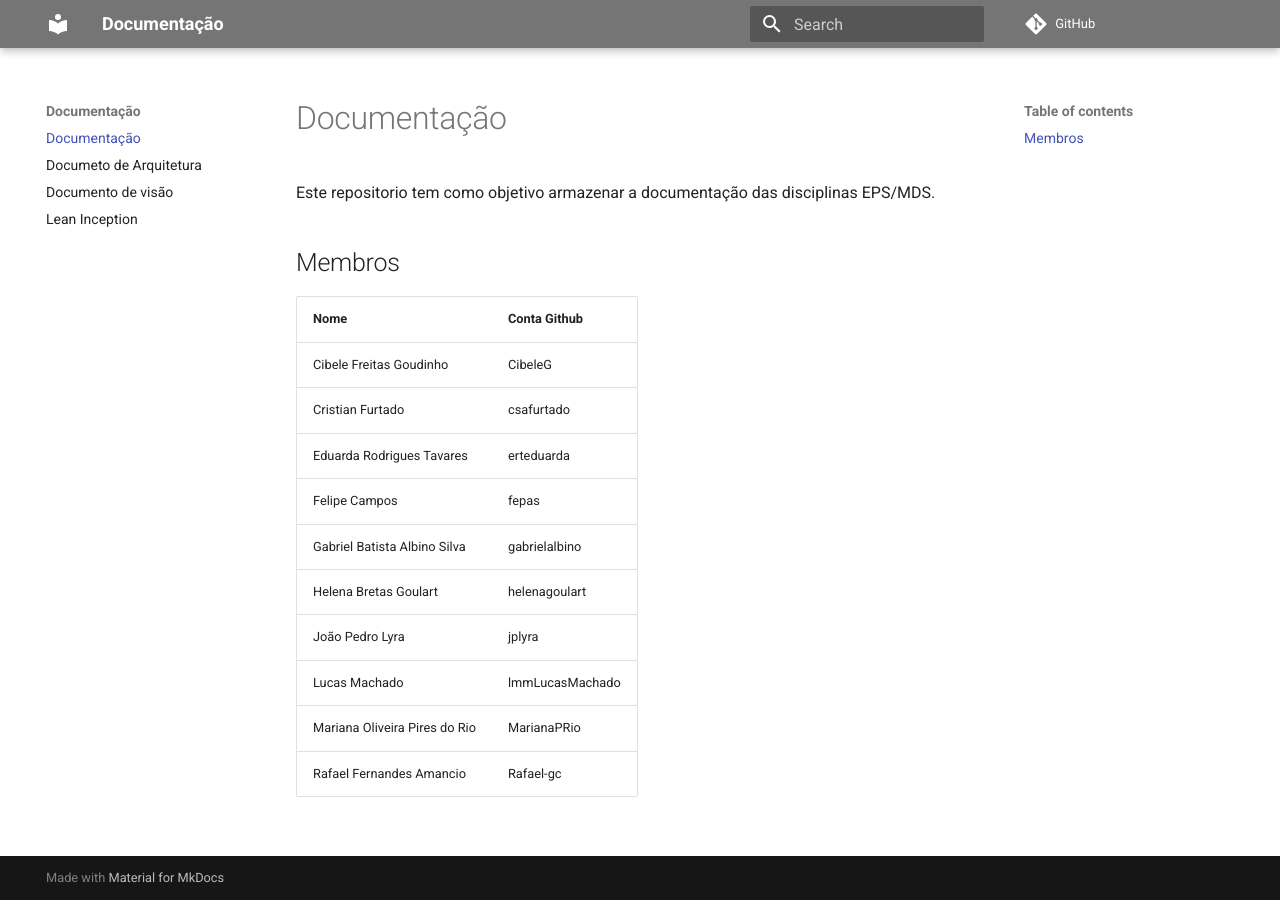
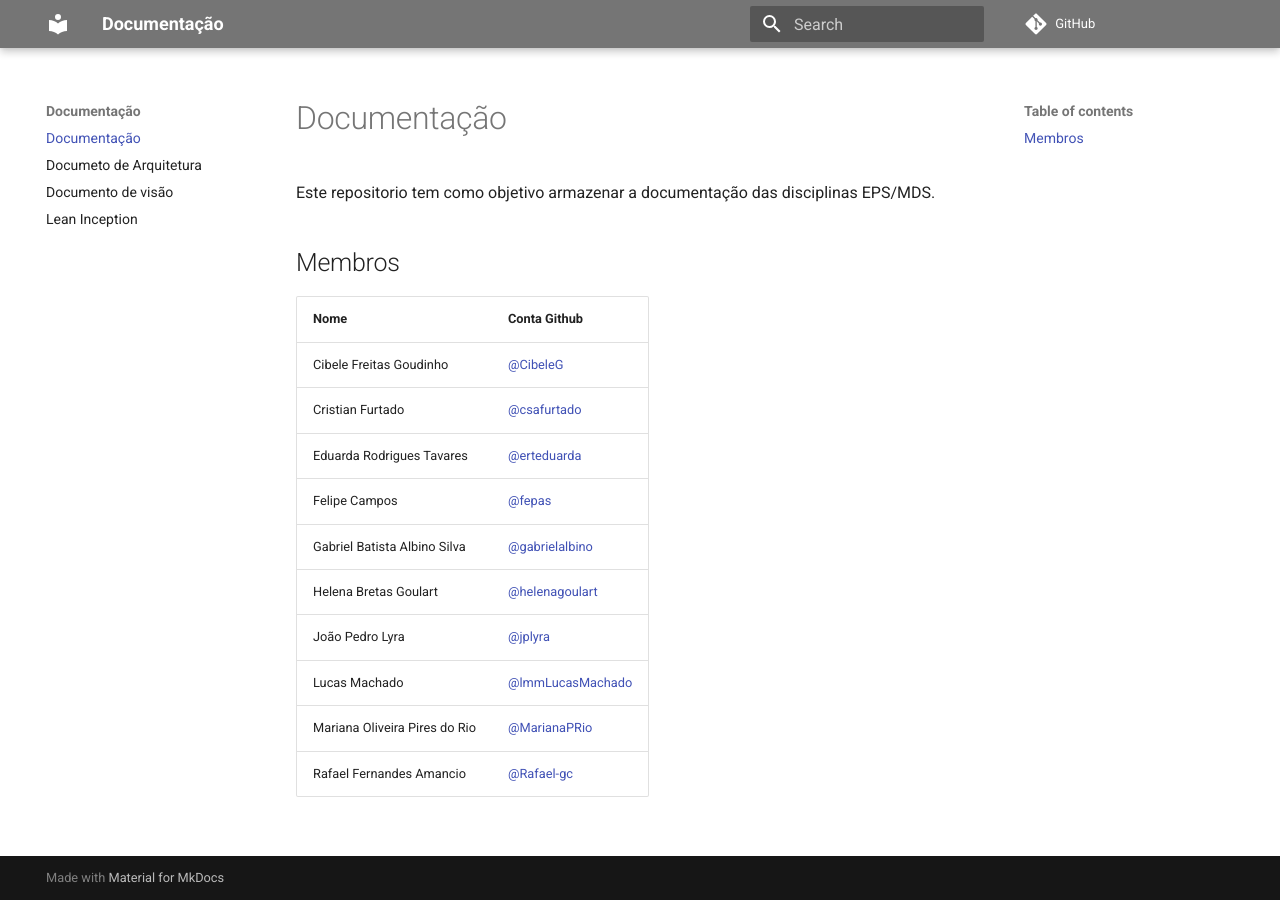
Before and after one commit to fga-eps-mds/2020-2-G6, an MkDocs documentation site: the page built from docs/index.md, in a window 1280 px wide. Built offline with MkDocs 1.6.1 and Material for MkDocs 9.7.7, drawn with Linux system fonts in a browser that asks for light colours; comment, search, counter and statistics services are not loaded; part of the change alters nothing that is shown.

```diff
--- a/docs/index.md
+++ b/docs/index.md
@@ -6,13 +6,13 @@ Este repositorio tem como objetivo armazenar a documentação das disciplinas EP
 
 | Nome | Conta Github |
 |--|--|
-| Cibele Freitas Goudinho       | CibeleG |
-| Cristian Furtado              | csafurtado |
-| Eduarda Rodrigues Tavares     | erteduarda |
-| Felipe Campos                 | fepas |
-| Gabriel Batista Albino Silva  | gabrielalbino |
-| Helena Bretas Goulart         | helenagoulart |
-| João Pedro Lyra               | jplyra |
-| Lucas Machado                 | lmmLucasMachado |
-| Mariana Oliveira Pires do Rio | MarianaPRio |
-| Rafael Fernandes Amancio      | Rafael-gc |
+| Cibele Freitas Goudinho       | [@CibeleG](https://github.com/CibeleG) |
+| Cristian Furtado              | [@csafurtado](https://github.com/csafurtado) |
+| Eduarda Rodrigues Tavares     | [@erteduarda](https://github.com/erteduarda) |
+| Felipe Campos                 | [@fepas](https://github.com/fepas) |
+| Gabriel Batista Albino Silva  | [@gabrielalbino](https://github.com/gabrielalbino) |
+| Helena Bretas Goulart         | [@helenagoulart](https://github.com/helenagoulart) |
+| João Pedro Lyra               | [@jplyra](https://github.com/jplyra) |
+| Lucas Machado                 | [@lmmLucasMachado](https://github.com/lmmLucasMachado) |
+| Mariana Oliveira Pires do Rio | [@MarianaPRio](https://github.com/MarianaPRio) |
+| Rafael Fernandes Amancio      | [@Rafael-gc](https://github.com/Rafael-gc) |
```
